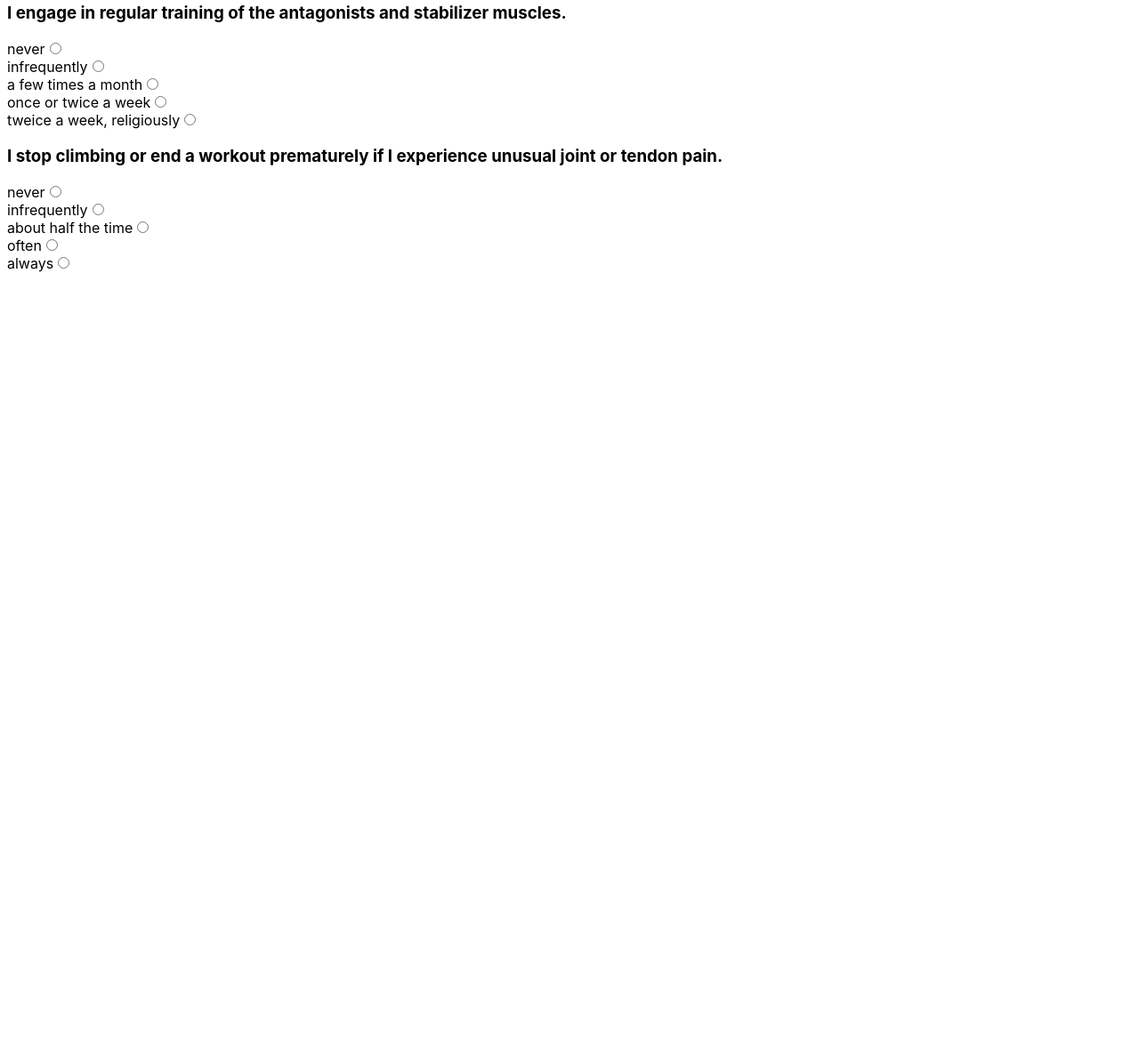
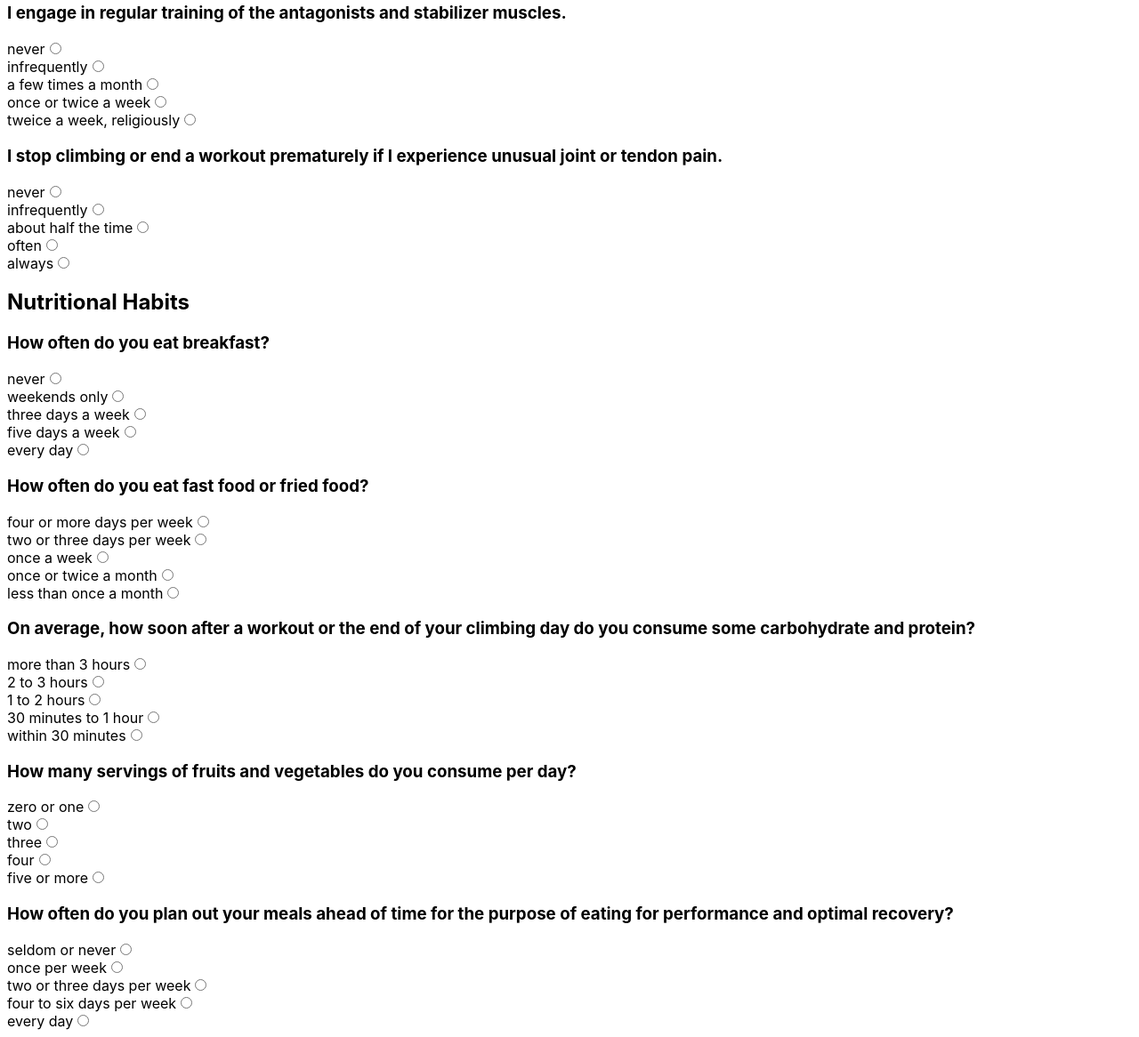
Before and after one commit to shelldandy/climbing-quiz, a Gatsby site: page / in a window 1280 px wide. Shown: the part 4992-6158 px from the top of the page at 89% size. Before the commit the page ends 5306 px from the top, so only its background shows below. Built offline with nearby package versions, Linux system fonts and the light colour scheme; Gatsby itself is replaced by a stand-in of ours.

Commit message:
nutritionalHabits

```diff
--- a/src/components/Quiz/quizData.js
+++ b/src/components/Quiz/quizData.js
@@ -466,6 +466,84 @@ const injuryRisk = {
   ]
 }
 
+const nutritionalHabits = {
+  label: "Nutritional Habits",
+  questions: [
+    {
+      question: "How often do you eat breakfast?",
+      options: [
+        "never",
+        "weekends only",
+        "three days a week",
+        "five days a week",
+        "every day",
+      ]
+    },
+    {
+      question: "How often do you eat fast food or fried food?",
+      options: [
+        "four or more days per week",
+        "two or three days per week",
+        "once a week",
+        "once or twice a month",
+        "less than once a month",
+      ]
+    },
+    {
+      question: "On average, how soon after a workout or the end of your climbing day do you consume some carbohydrate and protein?",
+      options: [
+        "more than 3 hours",
+        "2 to 3 hours",
+        "1 to 2 hours",
+        "30 minutes to 1 hour",
+        "within 30 minutes",
+      ]
+    },
+    {
+      question: "How many servings of fruits and vegetables do you consume per day?",
+      options: [
+        "zero or one",
+        "two",
+        "three",
+        "four",
+        "five or more",
+      ]
+    },
+    {
+      question: "How often do you plan out your meals ahead of time for the purpose of eating for performance and optimal recovery?",
+      options: [
+        "seldom or never",
+        "once per week",
+        "two or three days per week",
+        "four to six days per week",
+        "every day",
+      ]
+    },
+  ],
+  analysis: [
+    {
+      level: 5,
+      label: "Your poor nutritional habits are both a health risk and a constraint on climbing performance. Make it a priority to make permanent changes in this area - it will improve your quality of life as well as your climbing."
+    },
+    {
+      level: 10,
+      label: "Your diet is below average. Strive to eliminate this constraint on your climbing performance and recovery ability by improving dietary surveillance throughout the week."
+    },
+    {
+      level: 15,
+      label: "Your nutrition is near average, but improving your habits will boost your energy, stamina, and recovery times."
+    },
+    {
+      level: 20,
+      label: "Your nutritional habits are above average."
+    },
+    {
+      level: 23,
+      label: "You possess excellent nutritional habits!"
+    },
+  ]
+}
+
 const quizData = [
   climbingExperience,
   technicalSkills,
@@ -473,6 +551,7 @@ const quizData = [
   generalFitness,
   climbingFitness,
   injuryRisk,
+  nutritionalHabits,
 ]
 
 export default quizData
```
